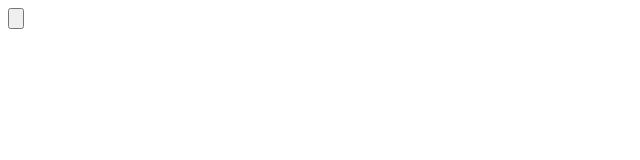
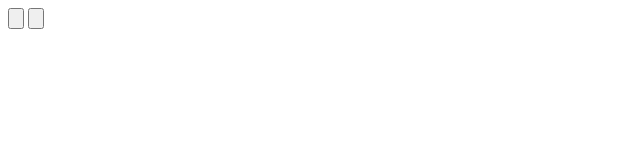
Before and after one commit to baoyin123/baoYin, a plain HTML site: page index.html in a window 1280 px wide. Shown: the full height of the page, 0-640 px from the left. Drawn offline with Linux system fonts and the light colour scheme.

Commit message:
添加一个input

```diff
--- a/index.html
+++ b/index.html
@@ -12,5 +12,6 @@
 
       </div>
       <input type="button" name="name" value="">
+      <input type="button" name="name" value="">
   </body>
 </html>
```
